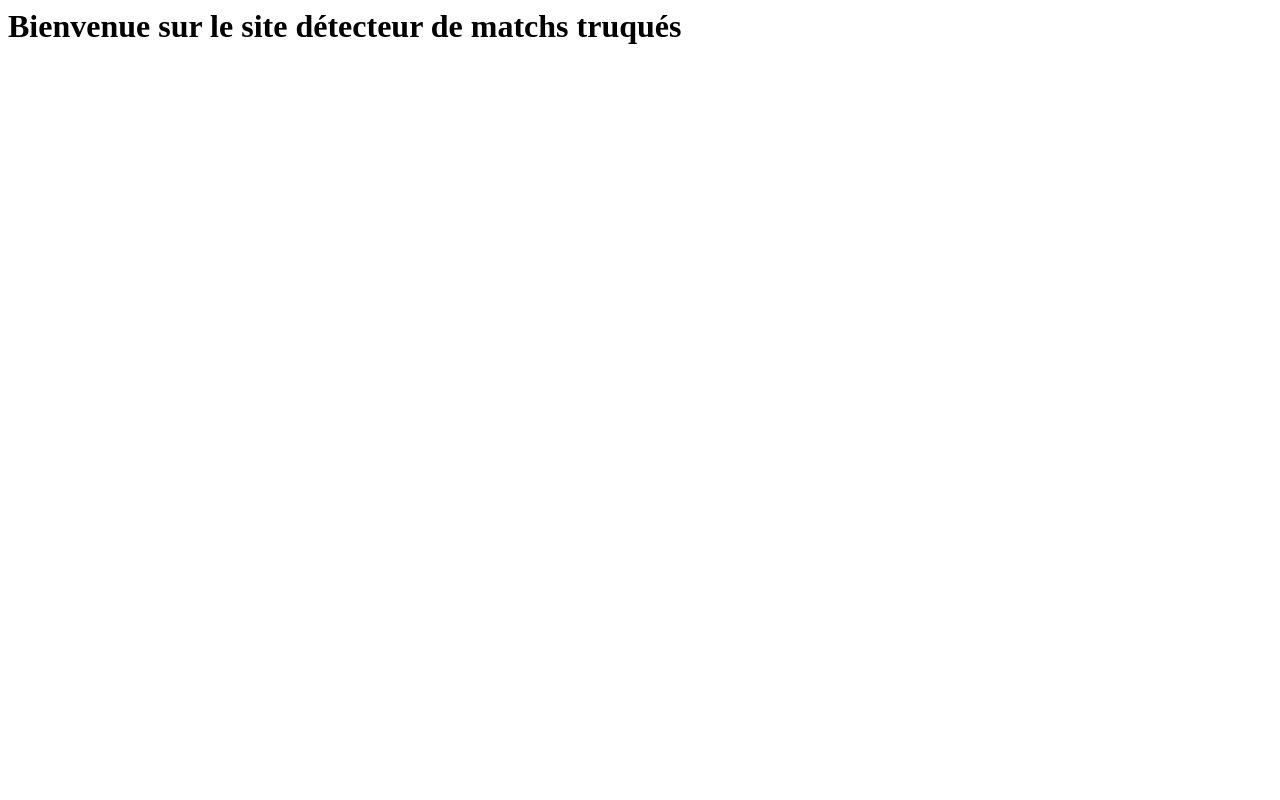
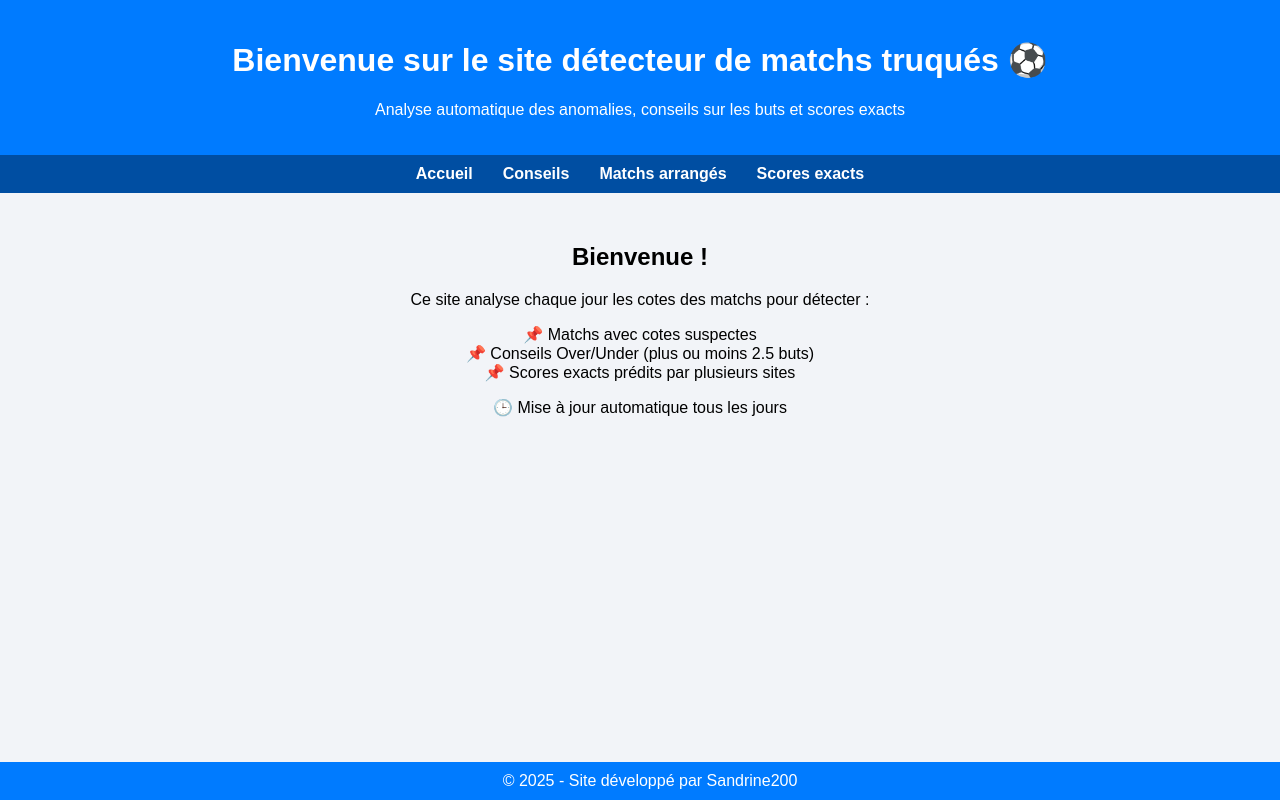
Before and after one commit to Sabdrine200/detecteur-matchs-truques, a Flask app: page / in a window 1280 px wide. Run offline with Flask 3, Linux system fonts and the light colour scheme.

Commit message:
Update index.html
Signed-off-by: Sabdrine200 <davidfanou200@gmail.com>

```diff
--- a/templates/index.html
+++ b/templates/index.html
@@ -1 +1,77 @@
-<h1>Bienvenue sur le site détecteur de matchs truqués</h1>
+<!DOCTYPE html>
+<html lang="fr">
+<head>
+    <meta charset="UTF-8">
+    <title>Détecteur de matchs truqués</title>
+    <style>
+        body {
+            font-family: Arial, sans-serif;
+            background-color: #f2f4f8;
+            margin: 0;
+            padding: 0;
+        }
+        header {
+            background-color: #007BFF;
+            padding: 20px;
+            color: white;
+            text-align: center;
+        }
+        nav {
+            background-color: #004ea2;
+            display: flex;
+            justify-content: center;
+            padding: 10px 0;
+        }
+        nav a {
+            color: white;
+            text-decoration: none;
+            margin: 0 15px;
+            font-weight: bold;
+        }
+        nav a:hover {
+            text-decoration: underline;
+        }
+        main {
+            padding: 30px;
+            text-align: center;
+        }
+        footer {
+            background-color: #007BFF;
+            color: white;
+            text-align: center;
+            padding: 10px;
+            position: fixed;
+            bottom: 0;
+            width: 100%;
+        }
+    </style>
+</head>
+<body>
+    <header>
+        <h1>Bienvenue sur le site détecteur de matchs truqués ⚽</h1>
+        <p>Analyse automatique des anomalies, conseils sur les buts et scores exacts</p>
+    </header>
+
+    <nav>
+        <a href="/">Accueil</a>
+        <a href="/conseils">Conseils</a>
+        <a href="/anomalies">Matchs arrangés</a>
+        <a href="/scores">Scores exacts</a>
+    </nav>
+
+    <main>
+        <h2>Bienvenue !</h2>
+        <p>Ce site analyse chaque jour les cotes des matchs pour détecter :</p>
+        <ul style="list-style-type: none; padding-left: 0;">
+            <li>📌 Matchs avec cotes suspectes</li>
+            <li>📌 Conseils Over/Under (plus ou moins 2.5 buts)</li>
+            <li>📌 Scores exacts prédits par plusieurs sites</li>
+        </ul>
+        <p>🕒 Mise à jour automatique tous les jours</p>
+    </main>
+
+    <footer>
+        &copy; 2025 - Site développé par Sandrine200
+    </footer>
+</body>
+  </html>
```
